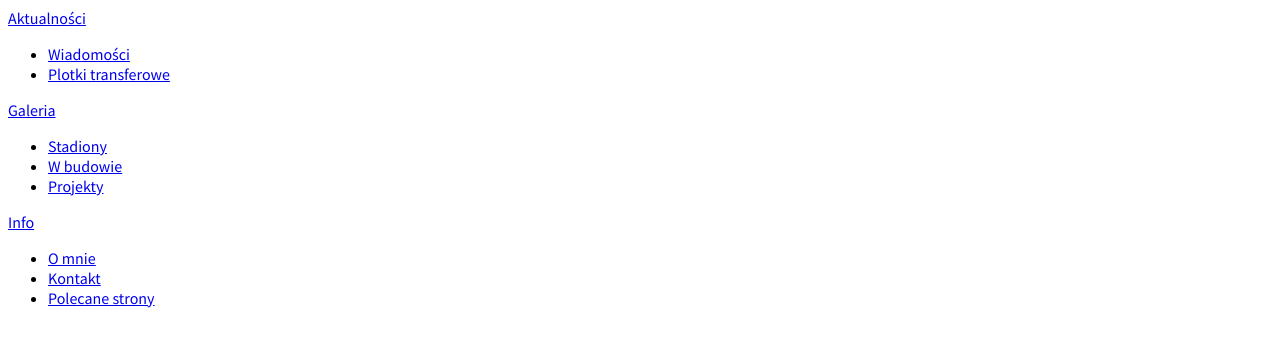
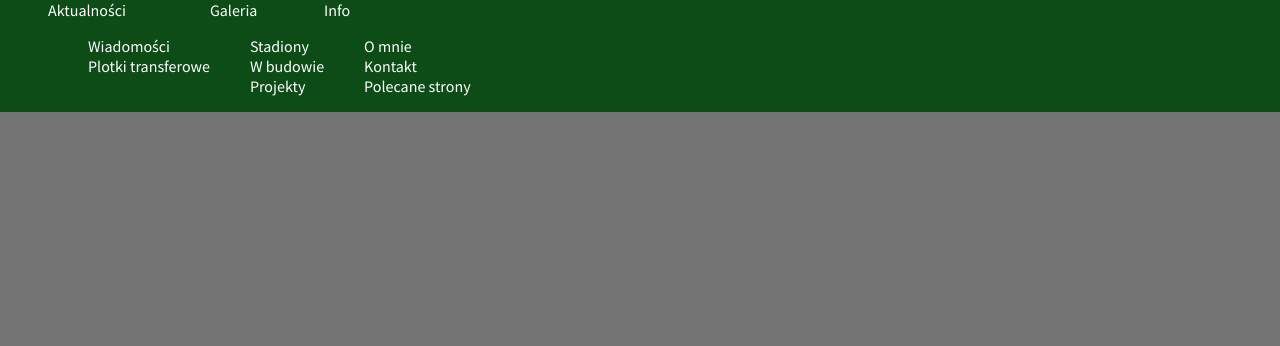
Before and after one commit to Jaaccek/my-website, a website: page index.html in a window 1280 px wide. Drawn offline with Linux system fonts and the light colour scheme.

Commit message:
new version to be continued

```diff
--- a/sass/main.scss
+++ b/sass/main.scss
@@ -1,8 +1,9 @@
 @import url("https://fonts.googleapis.com/css2?family=Source+Sans+Pro&display=swap");
 $main-font: "Source Sans Pro", sans-serif;
-$main-color: #0a3d62;
+$main-color: #0d4b17;
 $font-light: white;
 $font-dark: grey;
+$background-color: rgb(116, 116, 116);
 
 *,
 *::before,
@@ -10,3 +11,33 @@ $font-dark: grey;
 	box-sizing: border-box;
 	font-family: $main-font;
 }
+body {
+	margin: 0;
+	padding: 0;
+	background-color: $background-color;
+}
+
+.menu {
+	background-color: $main-color;
+	margin: 0;
+	padding: 0 3rem;
+	width: 100%;
+	position: fixed;
+	top: 0;
+	left: 0;
+	color: $font-light;
+	display: flex;
+	flex-direction: row;
+}
+.menu__link {
+	text-decoration: none;
+	color: $font-light;
+}
+
+li {
+	list-style-type: none;
+}
+li a {
+	text-decoration: none;
+	color: $font-light;
+}
```
Also changed, not shown: css/main.css, 1 other file.
